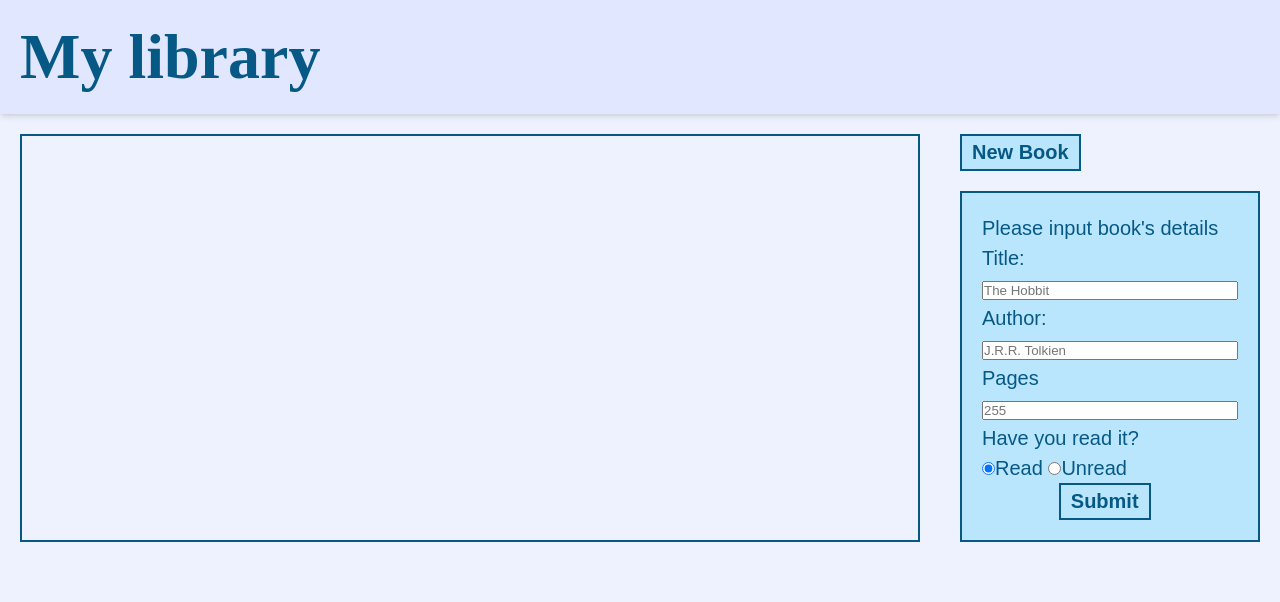
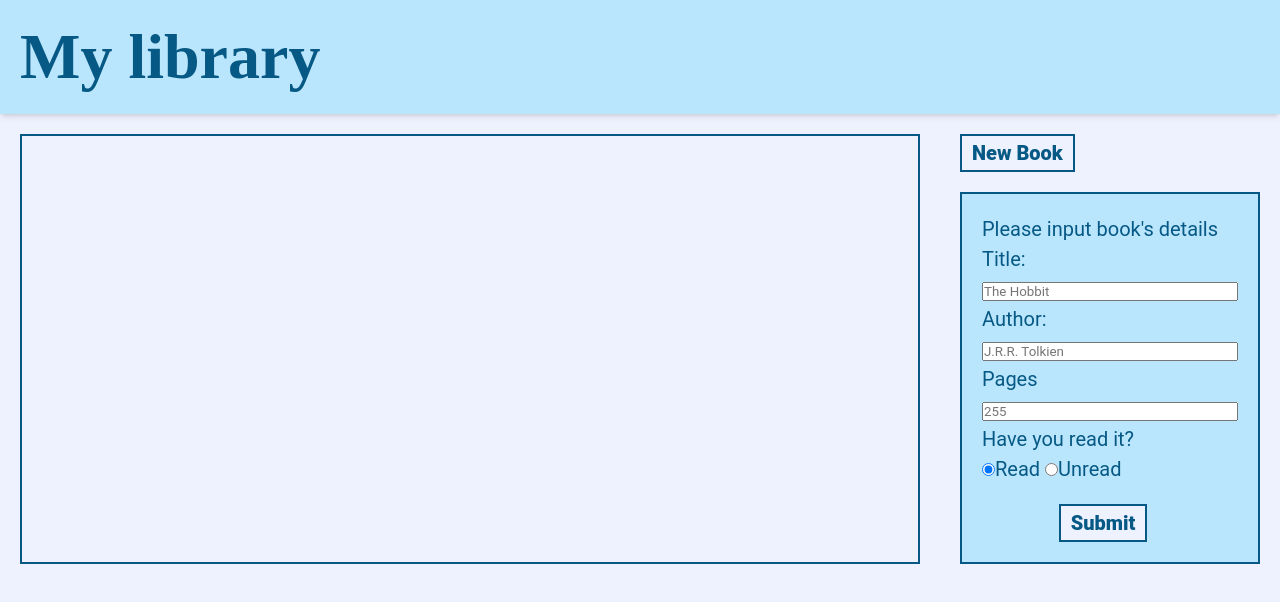
Before and after one commit to dohung12/library, a plain HTML site: page index.html in a window 1280 px wide. Drawn offline with Linux system fonts and the light colour scheme.

Commit message:
change header bg-color, change fonts

```diff
--- a/style.css
+++ b/style.css
@@ -5,11 +5,11 @@
   font-family: var(--secondary-ff);
 }
 
-@import url("https://fonts.googleapis.com/css2?family=Quattrocento&family=Quattrocento+Sans&display=swap");
+@import url("https://fonts.googleapis.com/css2?family=Libre+Baskerville:wght@700&family=Roboto&display=swap");
 
 :root {
-  --header-ff: "Quattrocento", serif;
-  --secondary-ff: "Quattrocento Sans", sans-serif;
+  --header-ff: "Libre Baskerville", serif;
+  --secondary-ff: "Roboto", sans-serif;
   --body-bg-color: #eef2ff;
   --header-bg-color: #4e5166;
   --header-color: white;
@@ -30,7 +30,7 @@ body {
 }
 
 header {
-  background-color: #e0e7ff;
+  background-color: var(--form-bg-color);
   grid-area: header;
   padding: 20px;
   box-shadow: 0 4px 6px -1px rgb(0 0 0 / 0.1), 0 2px 4px -2px rgb(0 0 0 / 0.1);
@@ -63,16 +63,18 @@ h1 {
   gap: 20px;
 }
 .book {
+  padding: 20px;
   margin: 20px;
+  color: #075985;
   background-color: var(--book-bg-color);
-  padding: 20px;
-  font-size: 24px;
+  font-size: 20px;
+  line-height: 2;
   border: 2px solid #075985;
   border-radius: 10%;
-  color: #075985;
-  line-height: 1.5;
 }
-
+.book p {
+  text-align: center;
+}
 .btn-container {
   margin-top: 1em;
   display: flex;
@@ -105,7 +107,7 @@ h1 {
   font-size: 20px;
   color: #075985;
   border: 2px solid #075985;
-  background-color: #bae6fd;
+  background-color: #eef2ff;
   font-weight: 800;
 }
 
@@ -136,6 +138,7 @@ input[type="number"] {
 }
 .submit-btn {
   margin: 0 30%;
+  margin-top: 20px;
 }
 .hide-form {
   height: 0;
```
